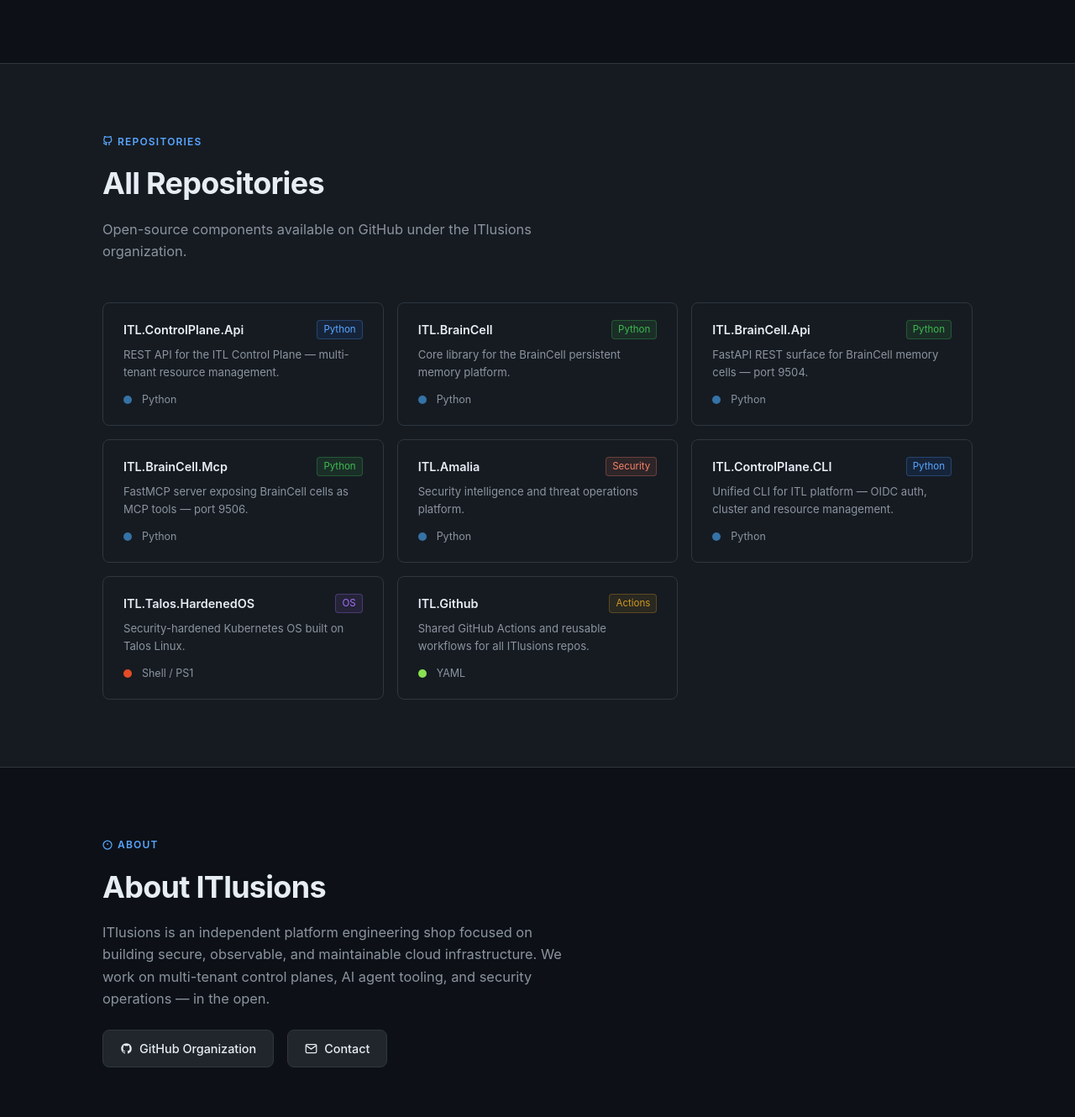
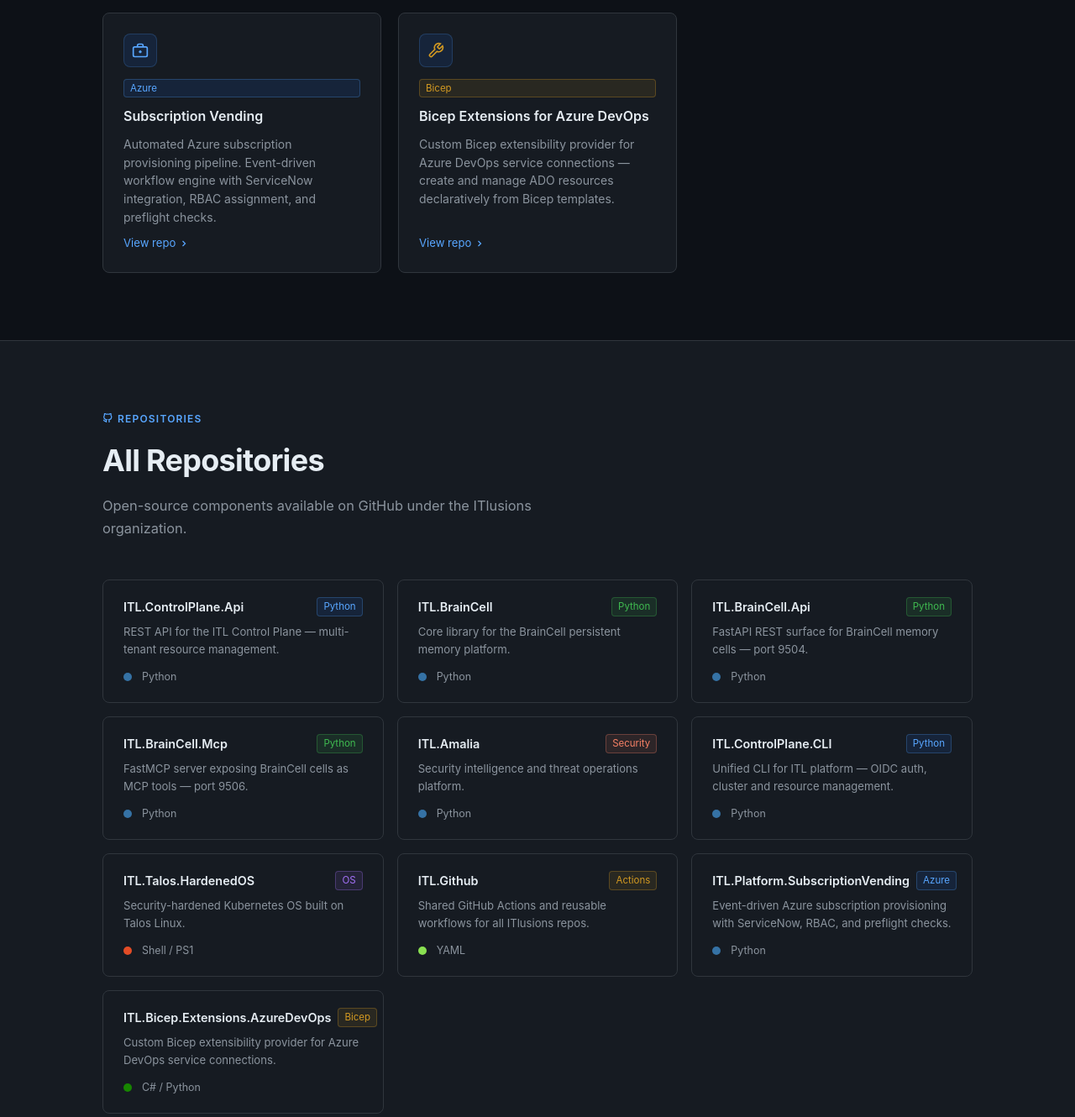
Before and after one commit to ITlusions/itlusions.github.io, a plain HTML site: page index.html in a window 1280 px wide. Shown: the part 1640-2970 px from the top of the page at 84% size. Drawn offline with Linux system fonts and the light colour scheme.

Commit message:
feat: add SubscriptionVending and Bicep.Extensions.AzureDevOps to platforms and repos

```diff
--- a/index.html
+++ b/index.html
@@ -545,6 +545,32 @@
         </a>
       </div>
 
+      <div class="platform-card">
+        <div class="platform-icon">
+          <svg width="20" height="20" viewBox="0 0 24 24" fill="none" stroke="#58a6ff" stroke-width="2"><rect x="2" y="7" width="20" height="14" rx="2"/><path d="M16 7V5a2 2 0 0 0-2-2h-4a2 2 0 0 0-2 2v2"/><line x1="12" y1="12" x2="12" y2="16"/><line x1="10" y1="14" x2="14" y2="14"/></svg>
+        </div>
+        <span class="tag blue">Azure</span>
+        <h3>Subscription Vending</h3>
+        <p>Automated Azure subscription provisioning pipeline. Event-driven workflow engine with ServiceNow integration, RBAC assignment, and preflight checks.</p>
+        <a href="https://github.com/ITlusions/ITL.Platform.SubscriptionVending" target="_blank" rel="noopener">
+          View repo
+          <svg width="12" height="12" viewBox="0 0 24 24" fill="none" stroke="currentColor" stroke-width="2.5"><polyline points="9 18 15 12 9 6"/></svg>
+        </a>
+      </div>
+
+      <div class="platform-card">
+        <div class="platform-icon">
+          <svg width="20" height="20" viewBox="0 0 24 24" fill="none" stroke="#d29922" stroke-width="2"><path d="M14.7 6.3a1 1 0 0 0 0 1.4l1.6 1.6a1 1 0 0 0 1.4 0l3.77-3.77a6 6 0 0 1-7.94 7.94l-6.91 6.91a2.12 2.12 0 0 1-3-3l6.91-6.91a6 6 0 0 1 7.94-7.94l-3.76 3.76z"/></svg>
+        </div>
+        <span class="tag" style="background:rgba(210,153,34,.1);border-color:rgba(210,153,34,.3);color:#d29922">Bicep</span>
+        <h3>Bicep Extensions for Azure DevOps</h3>
+        <p>Custom Bicep extensibility provider for Azure DevOps service connections — create and manage ADO resources declaratively from Bicep templates.</p>
+        <a href="https://github.com/ITlusions/ITL.Bicep.Extensions.AzureDevOps" target="_blank" rel="noopener">
+          View repo
+          <svg width="12" height="12" viewBox="0 0 24 24" fill="none" stroke="currentColor" stroke-width="2.5"><polyline points="9 18 15 12 9 6"/></svg>
+        </a>
+      </div>
+
     </div>
   </div>
 </section>
@@ -598,6 +624,16 @@
         <div class="repo-card-top"><h4>ITL.Github</h4><span class="tag" style="background:rgba(210,153,34,.1);border-color:rgba(210,153,34,.3);color:#d29922">Actions</span></div>
         <p>Shared GitHub Actions and reusable workflows for all ITlusions repos.</p>
         <div class="repo-card-footer"><span class="lang-dot" style="background:#89e051"></span>YAML</div>
+      </a>
+      <a href="https://github.com/ITlusions/ITL.Platform.SubscriptionVending" target="_blank" rel="noopener" class="repo-card" style="text-decoration:none;color:inherit">
+        <div class="repo-card-top"><h4>ITL.Platform.SubscriptionVending</h4><span class="tag blue">Azure</span></div>
+        <p>Event-driven Azure subscription provisioning with ServiceNow, RBAC, and preflight checks.</p>
+        <div class="repo-card-footer"><span class="lang-dot" style="background:#3572A5"></span>Python</div>
+      </a>
+      <a href="https://github.com/ITlusions/ITL.Bicep.Extensions.AzureDevOps" target="_blank" rel="noopener" class="repo-card" style="text-decoration:none;color:inherit">
+        <div class="repo-card-top"><h4>ITL.Bicep.Extensions.AzureDevOps</h4><span class="tag" style="background:rgba(210,153,34,.1);border-color:rgba(210,153,34,.3);color:#d29922">Bicep</span></div>
+        <p>Custom Bicep extensibility provider for Azure DevOps service connections.</p>
+        <div class="repo-card-footer"><span class="lang-dot" style="background:#178600"></span>C# / Python</div>
       </a>
     </div>
   </div>
```
